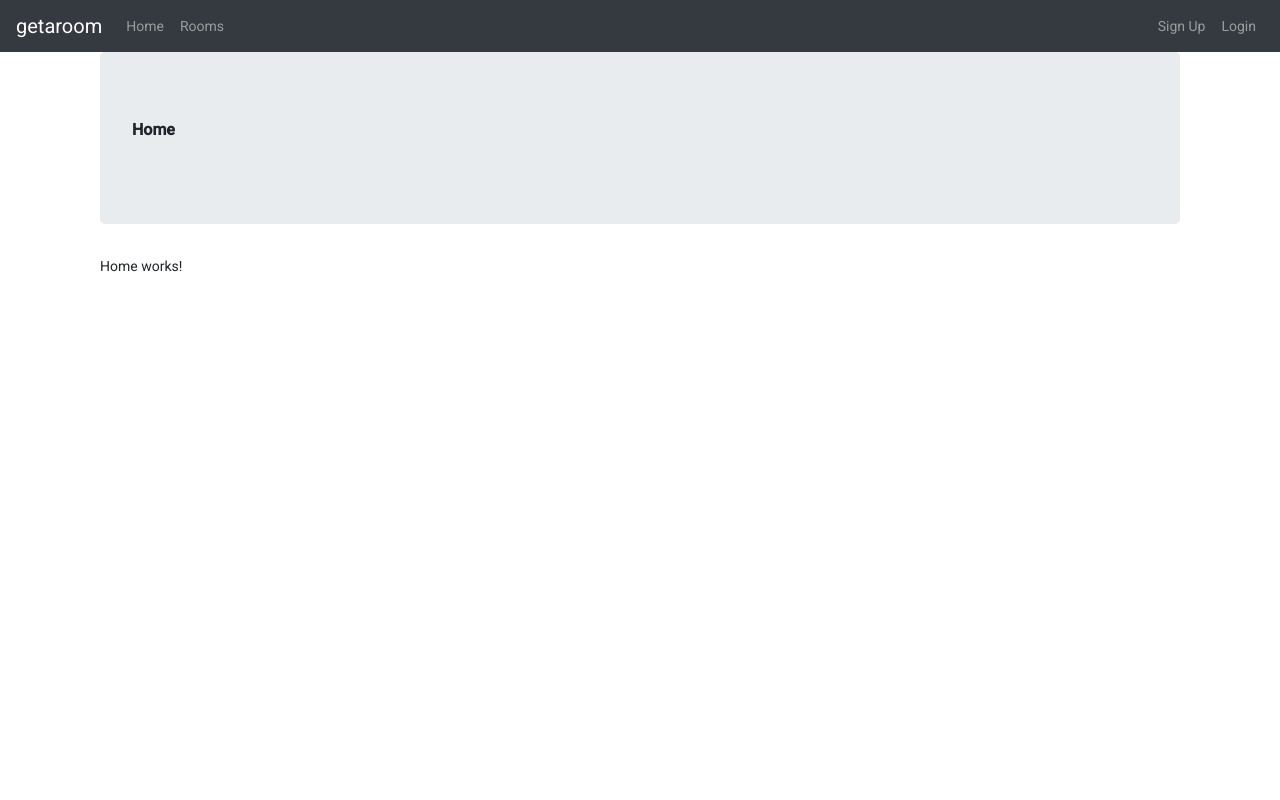
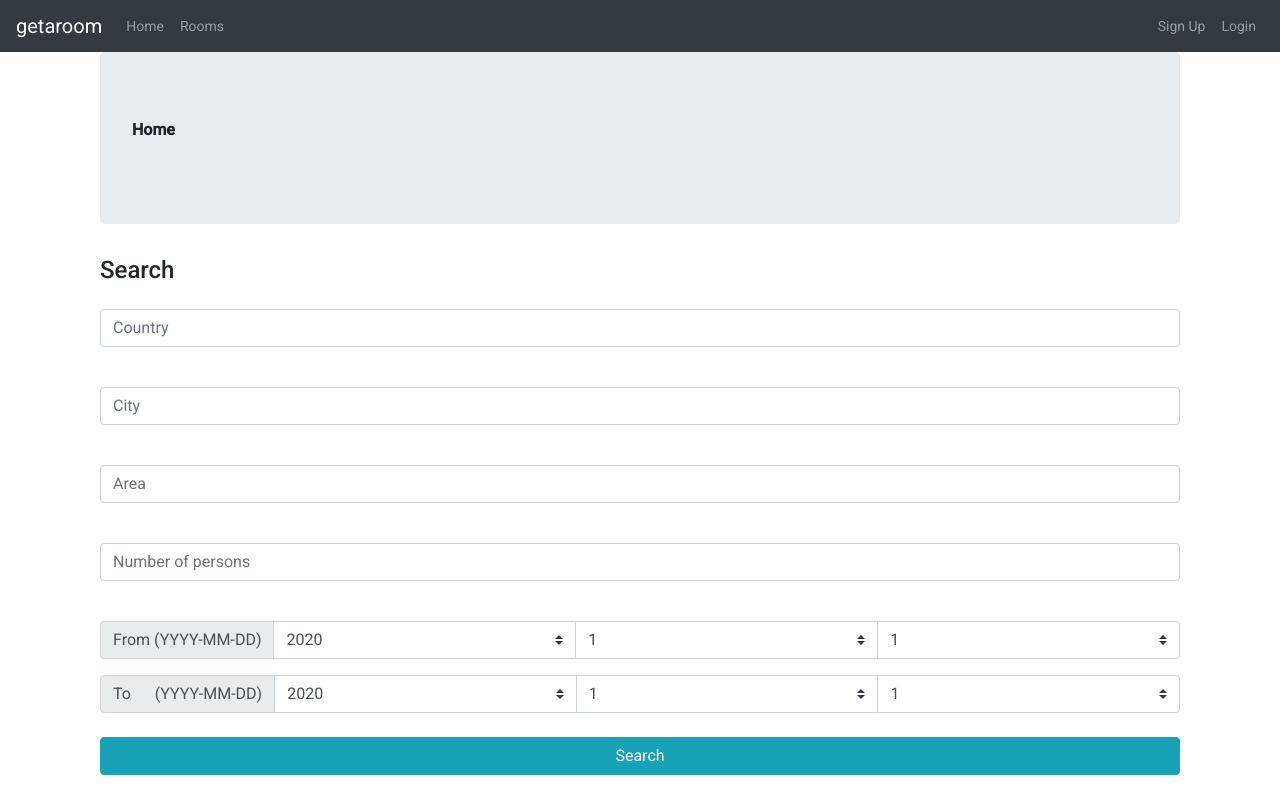
Before and after one commit to damik3/getaroom-frontend, an Angular app: page /home in a window 1280 px wide. Built offline with nearby package versions, Linux system fonts and the light colour scheme.

Commit message:
home: tryna make it look nice

```diff
--- a/src/app/home/home.component.html
+++ b/src/app/home/home.component.html
@@ -5,5 +5,66 @@
       </h3>
     </header>
 
-    Home works!
+  <p class="h4 mb-4">Search</p>
+
+  <!-- Country -->
+  <div class="input-group mb-3">
+    <input id="country" class="form-control mb-4" placeholder="Country">
+  </div>
+
+  <!-- City -->
+  <div class="input-group mb-3">
+    <input id="City" class="form-control mb-4" placeholder="City">
+  </div>
+
+  <!-- Area -->
+  <div class="input-group mb-3">
+    <input id="Area" class="form-control mb-4" placeholder="Area">
+  </div>
+
+  <!-- Number of Persons -->
+  <div class="input-group mb-3">
+    <input id="NumPersons" class="form-control mb-4" placeholder="Number of persons">
+  </div>
+
+  <!-- Date From -->
+  <div class="input-group mb-3">
+    <div class="input-group-prepend">
+      <label class="input-group-text" for="DateFrom">From (YYYY-MM-DD)</label>
+    </div>
+    <select class="custom-select" id="DateFrom">
+      <option selected>2020</option>
+      <option value="1">2021</option>
+    </select>
+    <select class="custom-select" data-flip="false">
+      <option selected>1</option>
+      <option *ngFor="let m of months">{{ m }}</option>
+    </select>
+    <select class="custom-select">
+      <option selected>1</option>
+      <option *ngFor="let m of days">{{ m }}</option>
+    </select>
+  </div>
+
+  <!-- Date To -->
+  <div class="input-group mb-3">
+    <div class="input-group-prepend">
+      <label class="input-group-text" for="DateTo">To &nbsp; &nbsp; &nbsp;(YYYY-MM-DD)</label>
+    </div>
+    <select class="custom-select" id="DateTo">
+      <option selected>2020</option>
+      <option value="1">2021</option>
+    </select>
+    <select class="custom-select" data-flip="false">
+      <option selected>1</option>
+      <option *ngFor="let m of months">{{ m }}</option>
+    </select>
+    <select class="custom-select">
+      <option selected>1</option>
+      <option *ngFor="let m of days">{{ m }}</option>
+    </select>
+  </div>
+
+    <!-- Do search button -->
+    <button class="btn btn-info btn-block my-4" type="submit">Search</button>
 </div>
--- a/src/app/home/home.component.ts
+++ b/src/app/home/home.component.ts
@@ -1,4 +1,6 @@
 import { Component, OnInit } from '@angular/core';
+import { SearchQuery } from '../search-query';
+import { MyDate } from '../my-date';
 
 @Component({
   selector: 'app-home',
@@ -7,9 +9,28 @@ import { Component, OnInit } from '@angular/core';
 })
 export class HomeComponent implements OnInit {
 
-  constructor() { }
+  // Sad I know...
+  years = [2021];
+  months = [2, 3, 4, 5, 6, 7, 8, 9, 10, 11, 12];
+  days = [2, 3, 4, 5, 6, 7, 8, 9, 10,
+    11, 12, 13, 14, 15, 16, 17, 18, 19, 20,
+    21, 22, 23, 24, 25, 26, 27, 28, 29, 30];
+
+  query: SearchQuery;
+  dateFrom: MyDate;
+  dateTo: MyDate;
+
+  constructor() {
+    this.query = new SearchQuery();
+    this.dateFrom = new MyDate();
+    this.dateTo = new MyDate();
+  }
 
   ngOnInit(): void {
+      this.dateFrom.set(2020, 3, 200);
+      if (this.dateFrom.isValid()) {
+        console.log('dateFrom = ' + this.dateFrom.toString());
+      }
   }
 
 }
```
